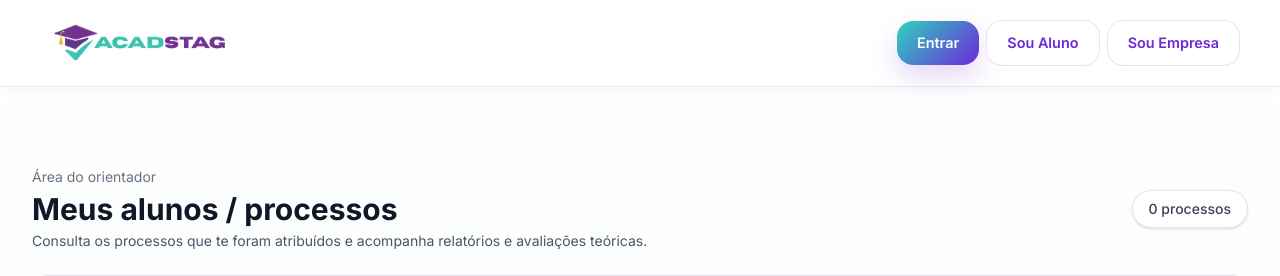
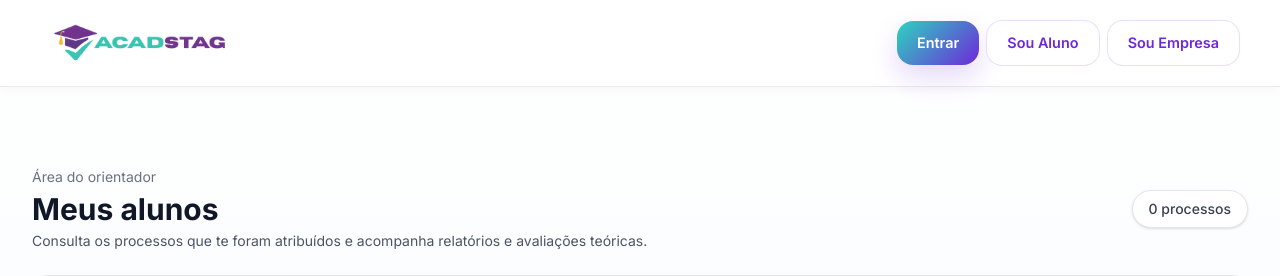
Before and after one commit to ClenilsonA/PDI-AcadStag, a Django app: template templates/processos/orientador_lista_processos.html in a window 1280 px wide. Shown: the top 276 px of the page. Run offline with Django 5.2, Linux system fonts and the light colour scheme; the template is opened without the code that fills it, so the values that code supplies are empty; style sheets or scripts are compiled from the project's sources; some libraries are stand-ins or nearby versions.

Commit message:
Att epoca de rec3

```diff
--- a/templates/processos/orientador_lista_processos.html
+++ b/templates/processos/orientador_lista_processos.html
@@ -6,7 +6,7 @@
     <div class="flex flex-col md:flex-row md:items-center md:justify-between gap-4">
         <div>
             <p class="text-sm text-gray-500 mb-1">Área do orientador</p>
-            <h1 class="text-3xl font-bold text-gray-900">Meus alunos / processos</h1>
+            <h1 class="text-3xl font-bold text-gray-900">Meus alunos</h1>
             <p class="text-sm text-gray-600 mt-1">
                 Consulta os processos que te foram atribuídos e acompanha relatórios e avaliações teóricas.
             </p>
```
Also changed, not shown: db.sqlite3.
